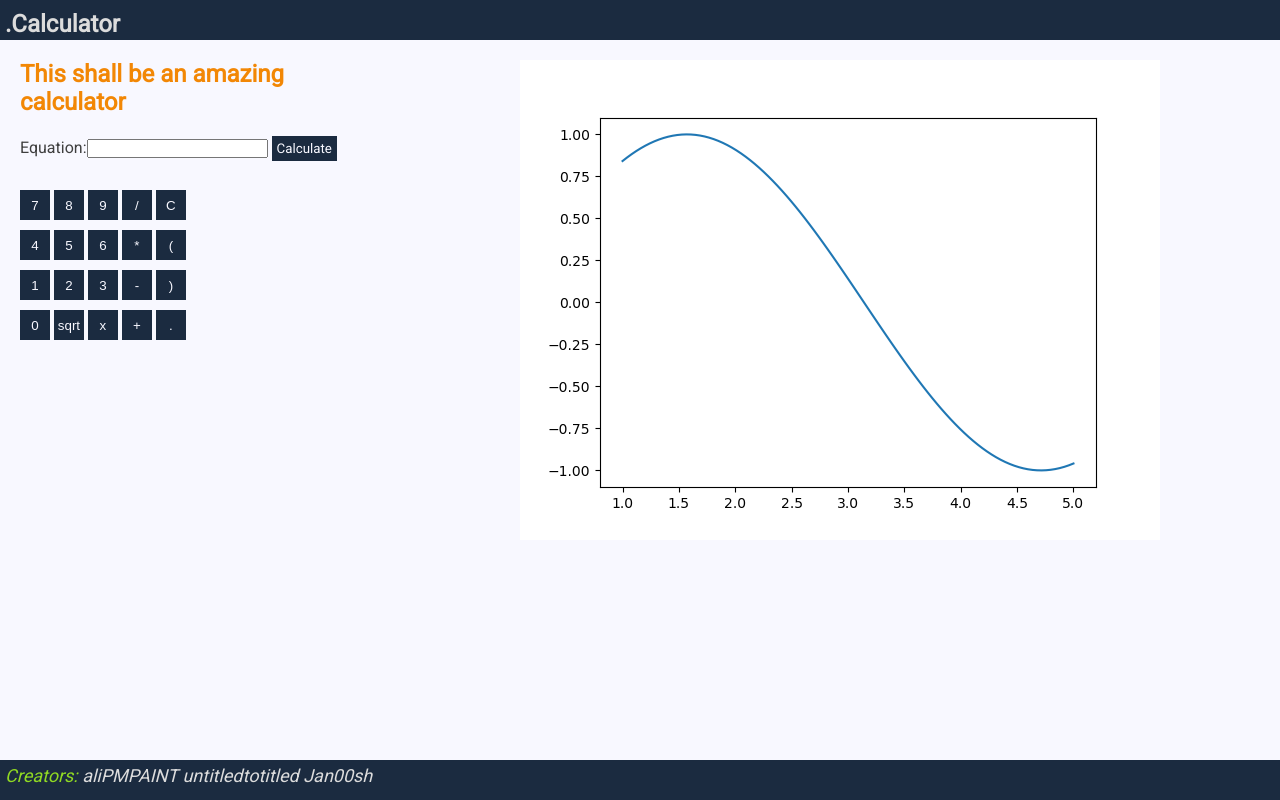
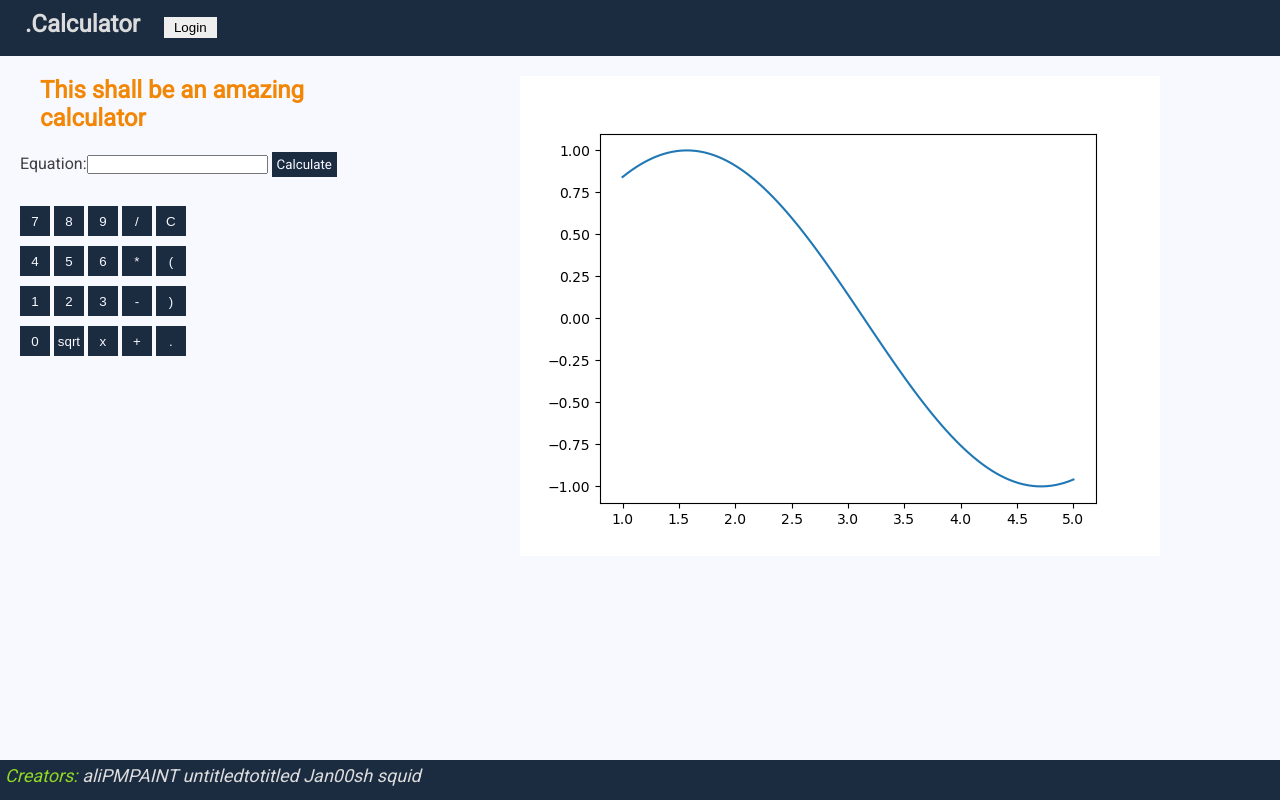
Before and after one commit to unexploredtest/WebGraphingCalculator, a Django app: page / in a window 1280 px wide. Run offline with Django 3.2, Linux system fonts and the light colour scheme.

Commit message:
modified script.js, style.css and base.html - added a login button to header, added a login menu

```diff
--- a/Website/calculator/static/calculator/script.js
+++ b/Website/calculator/static/calculator/script.js
@@ -10,3 +10,12 @@ function Clear() {
     equation.value = "";
     functionDisplay.innerHTML = "";
 }
+function loginPage(y){
+    let element = document.getElementById("login");
+    if(y == 'o'){
+        element.style.visibility = "visible";
+    }
+    else{
+        element.style.visibility = "hidden";
+    }
+}
--- a/Website/calculator/static/calculator/style.css
+++ b/Website/calculator/static/calculator/style.css
@@ -1,6 +1,30 @@
 * {
   margin: 0px;
   padding: 0px;
+}
+
+#login {
+  visibility: hidden;
+  width: 100vw;
+  height: 100vh;
+  position: fixed;
+  z-index: 10;
+  background-color: #1B2B40;
+}
+.login_screen {
+  position: absolute;
+  top: 50%;
+  left: 50%;
+  transform: translate(-50%, -50%);
+}
+.login_screen button {
+  border: none;
+  padding: 3px 10px 3px 10px ;
+
+}
+.login_screen button:hover {
+  background-color: red;
+  color: white;
 }
 
 body {
@@ -10,7 +34,7 @@ body {
   font-family: Roboto, Oxygen, Ubuntu, Cantarell, 'Open Sans', 'Helvetica Neue', sans-serif;
   display: grid;
   grid-template-columns: 30vw 70vw;
-  grid-template-rows: 5vh 90vh 5vh;
+  grid-template-rows: 7vh 88vh 5vh;
 }
 
 header{
@@ -20,6 +44,18 @@ header{
   grid-row-start: 1;
   grid-row-end: 2;
   padding: 10px 0px 0px 5px;
+}
+header button, h1 {
+  display: inline-block;
+  margin-left: 20px;
+}
+header button{
+  border: none;
+  padding: 3px 10px 3px 10px;
+}
+header button:hover{
+  background-color: red;
+  color: white;
 }
 .CalculatorBase {
   grid-row-start: 2;
--- a/Website/calculator/templates/calculator/base.html
+++ b/Website/calculator/templates/calculator/base.html
@@ -20,9 +20,21 @@
   </head>
 
   <body>
+    <div id="login">
+      <section class="login_screen">
+        <form>
+          <p>Login:</p><input type="text">
+          <p>Password:</p><input type="password">
+          <br />
+          <input type="submit" value="Login">
+          <input type="button" onclick="loginPage('c')" value="Back">
+        </form>
+      </section>
+    </div>
     <header>
       <section>
         <h1>.Calculator</h1>
+        <button onclick="loginPage('o')">Login</button>
       </section>
     </header>
 
@@ -34,7 +46,8 @@
       <address>
         Creators: <p><a style='color: rgb(220, 220, 220);' href="https://github.com/aliPMPAINT">aliPMPAINT </a></p>
                   <p><a style='color: rgb(220, 220, 220);' href="https://github.com/untitledtotitled">untitledtotitled </a></p>
-                  <p><a style='color: rgb(220, 220, 220);' href="https://github.com/Jan00sh">Jan00sh</a></p> <br>
+                  <p><a style='color: rgb(220, 220, 220);' href="https://github.com/Jan00sh">Jan00sh</a></p>
+                  <p><a style='color: rgb(220, 220, 220);'>squid</a></p>  <br>
       </address>
     </footer>
   </body>
```
